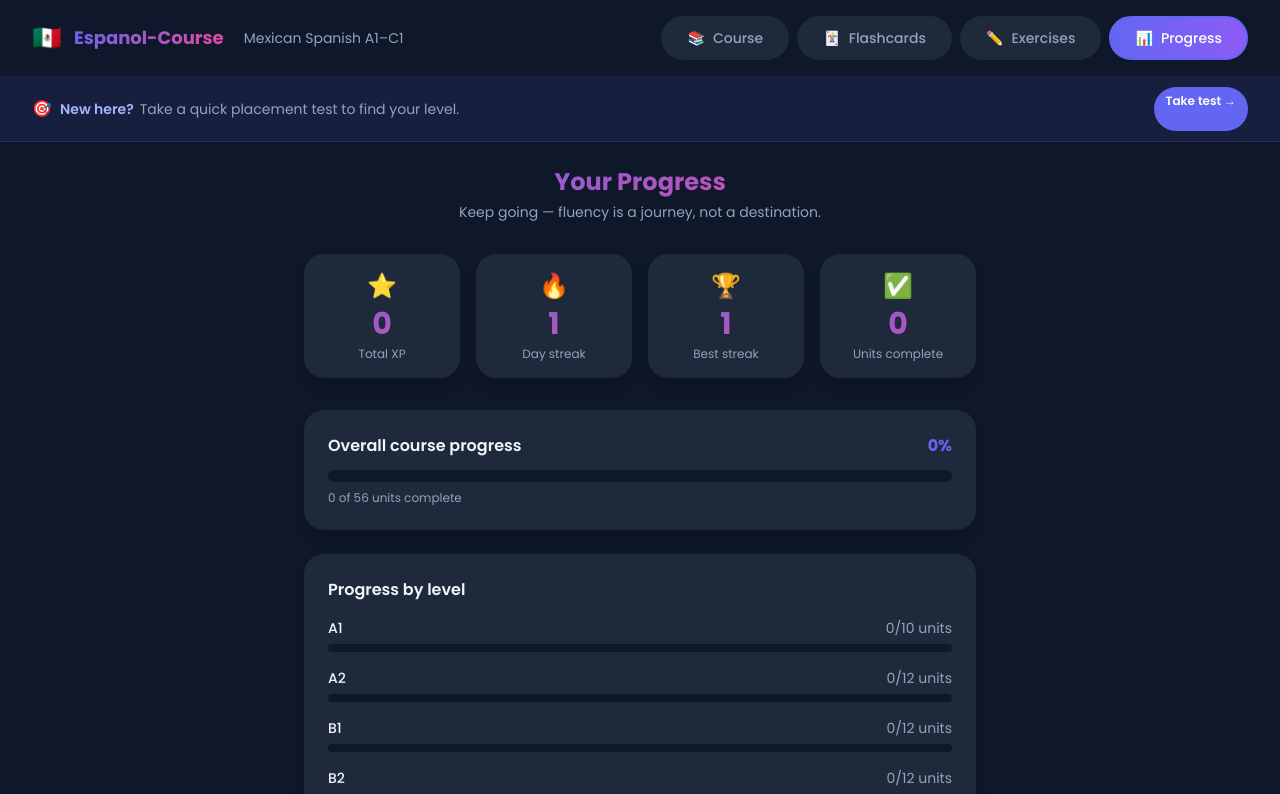
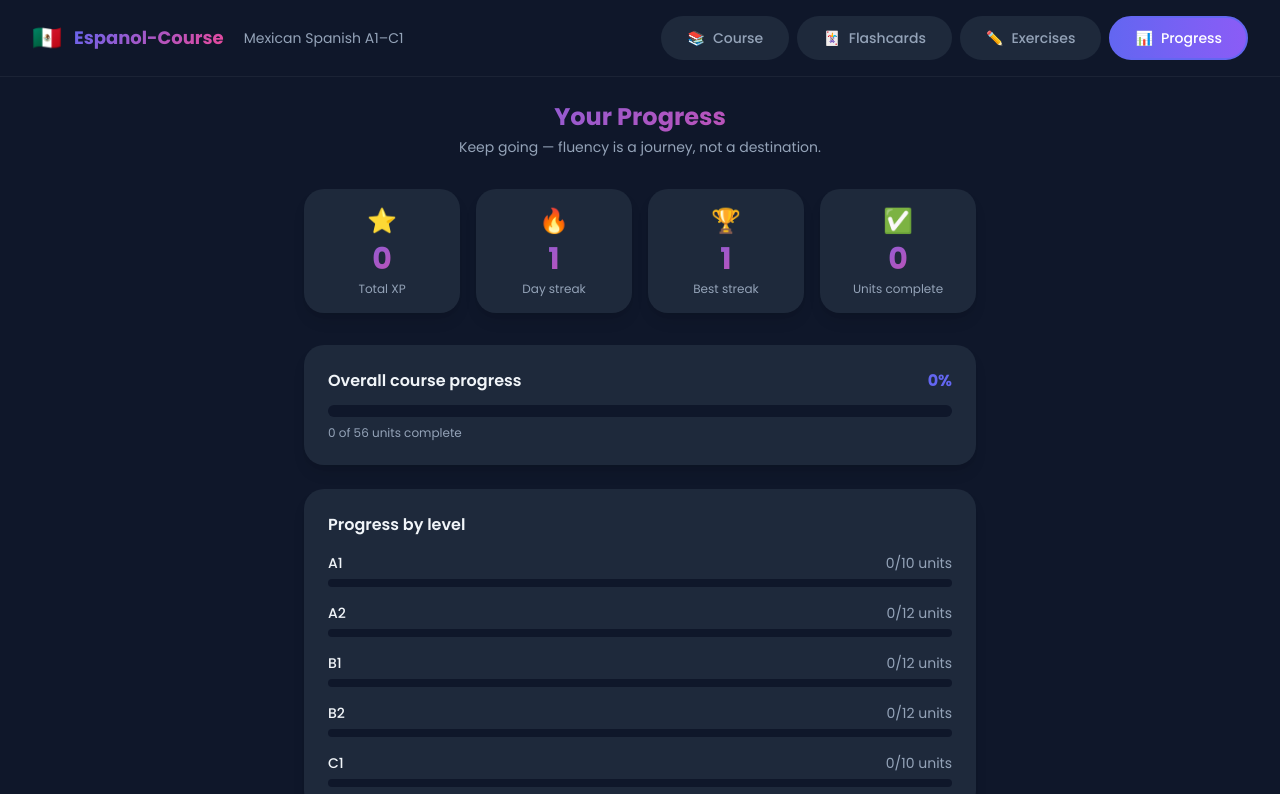
Before and after one commit to SoCar37/Espanol-Course, a React (Vite) app in the folder app/: page /Espanol-Course/progress in a window 1280 px wide. Shown: the top 794 px of the page. Built offline with nearby package versions, Linux system fonts and the light colour scheme.

Commit message:
Placement Test Banner Fix

```diff
--- a/app/src/components/layout/Layout.jsx
+++ b/app/src/components/layout/Layout.jsx
@@ -1,6 +1,5 @@
 // src/components/layout/Layout.jsx
-import { NavLink, useLocation, Link } from 'react-router-dom'
-import { useProgress } from '../../hooks/useProgress'
+import { NavLink, useLocation } from 'react-router-dom'
 
 const NAV_ITEMS = [
   { path: '/',           label: 'Course',     icon: '📚', ariaLabel: 'Course map' },
@@ -11,15 +10,6 @@ const NAV_ITEMS = [
 
 export default function Layout({ children }) {
   const location = useLocation()
-  const { progress } = useProgress()
-
-  // Show the placement banner when:
-  // 1. User has never completed the placement test
-  // 2. We're not already on the placement test page
-  const showPlacementBanner =
-    !progress.placementComplete &&
-    location.pathname !== '/placement'
-
   return (
     <div className="min-h-screen bg-surface-main text-content-primary flex flex-col">
 
@@ -58,29 +48,6 @@ export default function Layout({ children }) {
         <span className="text-xl mr-2" aria-hidden="true">🇲🇽</span>
         <span className="font-bold gradient-text">Espanol-Course</span>
       </header>
-
-      {/* Placement test banner — shown until test is completed */}
-      {showPlacementBanner && (
-        <div className="bg-indigo-500/10 border-b border-indigo-500/20">
-          <div className="max-w-7xl mx-auto px-4 md:px-8 py-2.5 flex items-center justify-between gap-4">
-            <div className="flex items-center gap-2 min-w-0">
-              <span className="text-base shrink-0" aria-hidden="true">🎯</span>
-              <p className="text-sm text-content-primary truncate">
-                <span className="font-semibold text-indigo-300">New here?</span>
-                <span className="text-content-secondary ml-1.5 hidden sm:inline">
-                  Take a quick placement test to find your level.
-                </span>
-              </p>
-            </div>
-            <Link
-              to="/placement"
-              className="shrink-0 text-xs font-semibold px-3 py-1.5 rounded-full bg-indigo-500 hover:bg-indigo-400 text-white transition-colors"
-            >
-              Take test →
-            </Link>
-          </div>
-        </div>
-      )}
 
       {/* Main content */}
       <main
```
Also changed, not shown: 2 other files (tests, documents, lock files or other folders).
